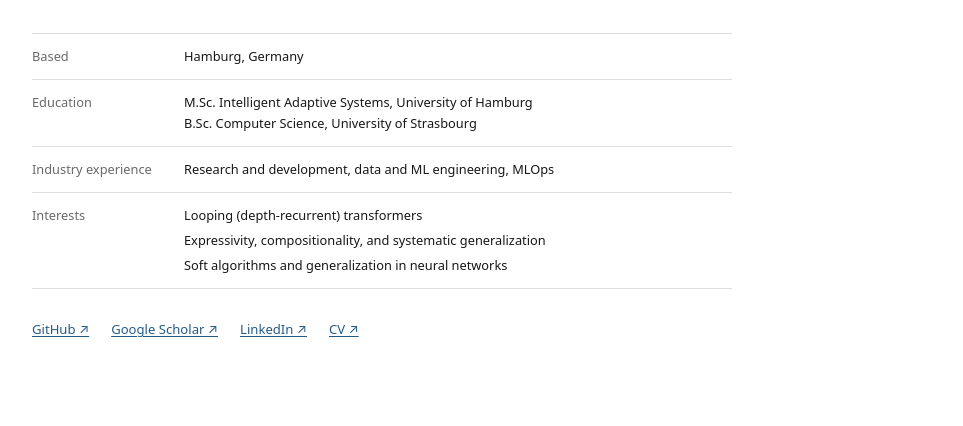
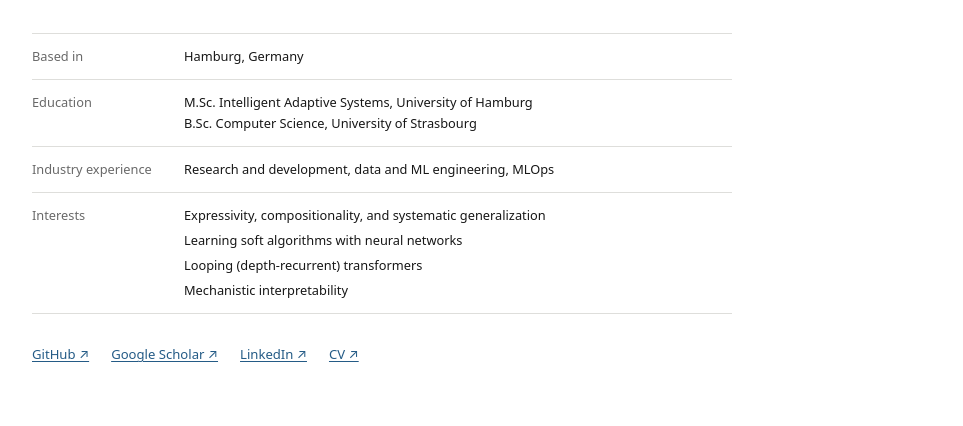
Before and after one commit to iibrahimli/iibrahimli.github.io, an Astro site: page / in a window 1280 px wide. Shown: the part 374-800 px from the top of the page, without its empty margins (158-1121 px from the left). Built offline with nearby package versions, Linux system fonts and the light colour scheme; Astro itself is replaced by a stand-in of ours.

Commit message:
interests

```diff
--- a/src/pages/index.astro
+++ b/src/pages/index.astro
@@ -14,7 +14,7 @@ const latestNote = visibleNotes(await getCollection("notes"))[0];
     </p>
     <dl class="about-facts">
       <div>
-        <dt>Based</dt>
+        <dt>Based in</dt>
         <dd>Hamburg, Germany</dd>
       </div>
       <div>
@@ -32,9 +32,10 @@ const latestNote = visibleNotes(await getCollection("notes"))[0];
         <dt>Interests</dt>
         <dd>
           <ul class="interest-list">
+            <li>Expressivity, compositionality, and systematic generalization</li>
+            <li>Learning soft algorithms with neural networks</li>
             <li>Looping (depth-recurrent) transformers</li>
-            <li>Expressivity, compositionality, and systematic generalization</li>
-            <li>Soft algorithms and generalization in neural networks</li>
+            <li>Mechanistic interpretability</li>
           </ul>
         </dd>
       </div>
```
